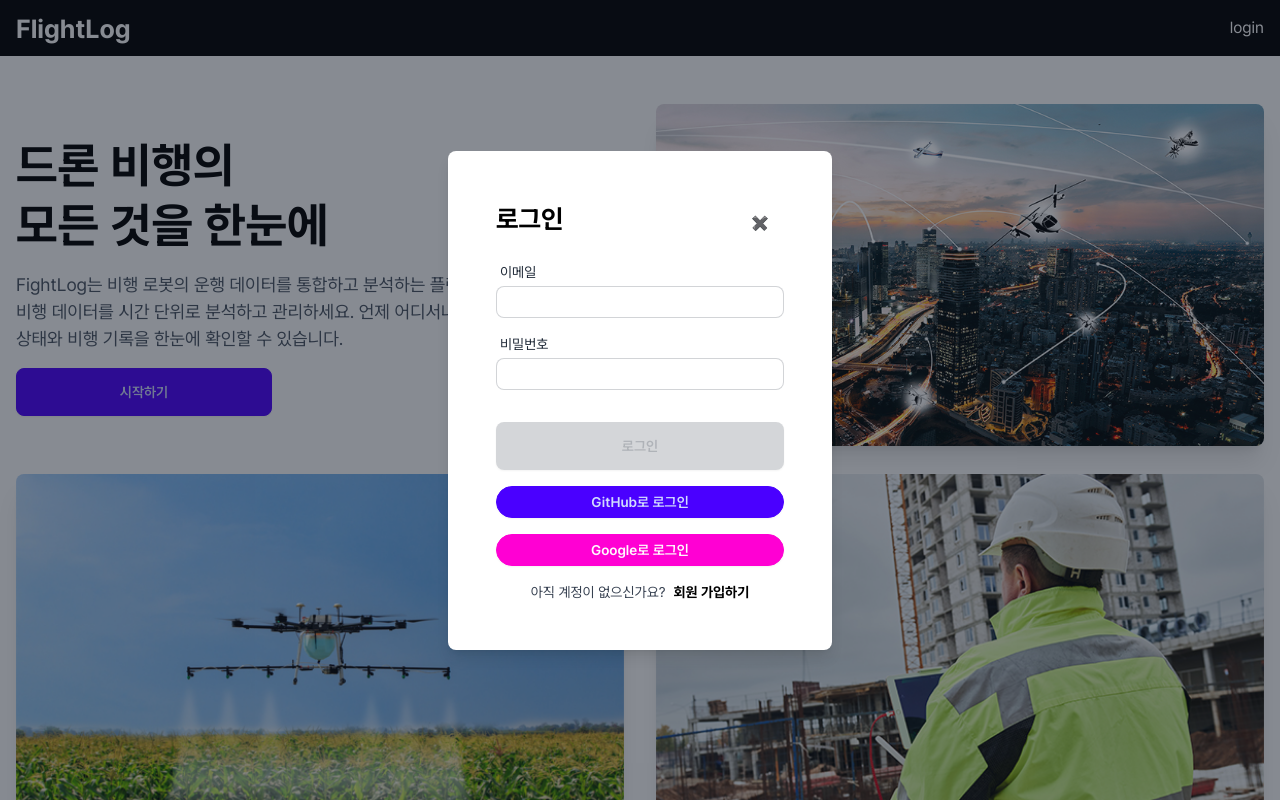
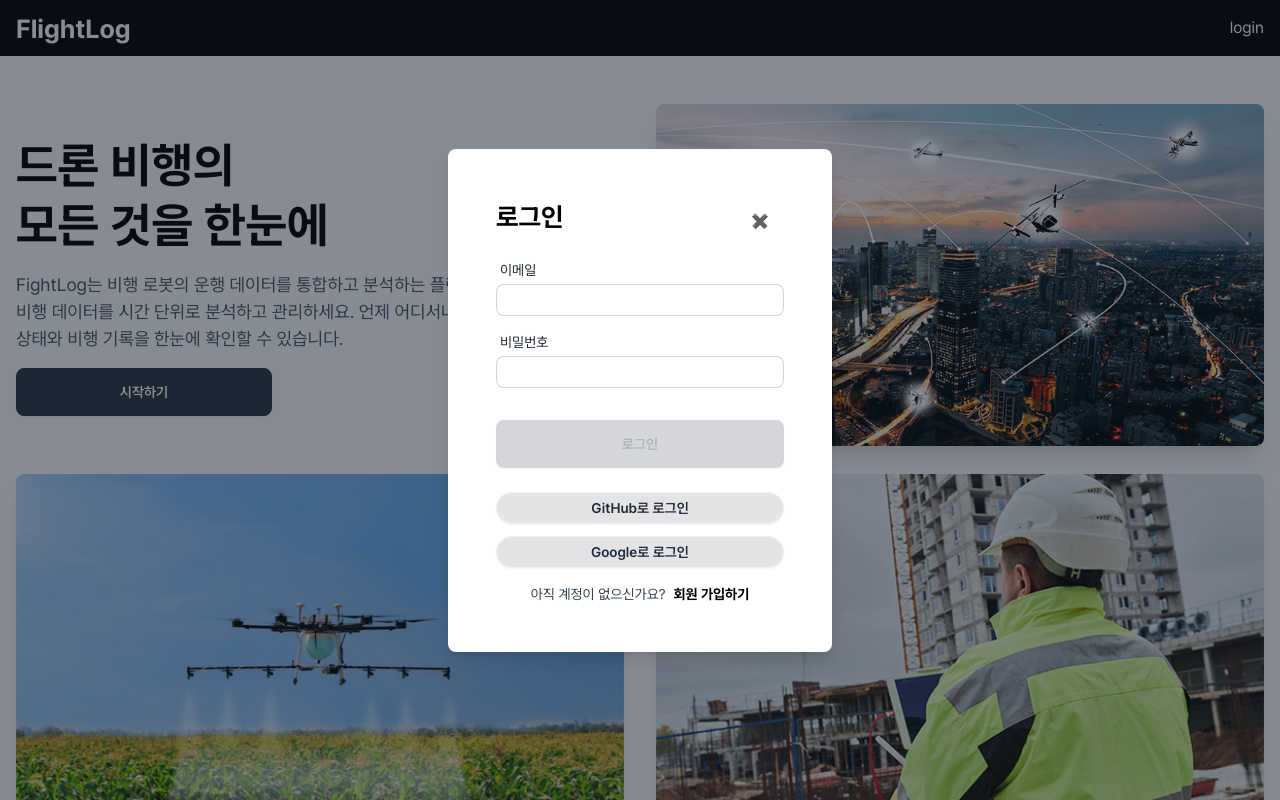
Before and after one commit to ormcamp-fe-3rd/FlightLog, a Next.js app: page / in a window 1280 px wide. Both pictures are taken after a click on the button "login". Shown: the top 800 px of the page. Built offline with nearby package versions, Linux system fonts and the light colour scheme; no server answers; the database is empty.

Commit message:
[design] 버튼 색상 수정

```diff
--- a/src/components/home/LoginContent.tsx
+++ b/src/components/home/LoginContent.tsx
@@ -72,7 +72,7 @@ export default function LoginContent() {
 
         <button
           type="submit"
-          className={`btn mt-8 w-full ${isValid ? "btn-primary" : "btn-disabled"}`}
+          className={`btn mt-8 w-full ${isValid ? "btn-neutral" : "btn-disabled"}`}
           disabled={!isValid}
         >
           로그인
--- a/src/components/home/RegisterContent.tsx
+++ b/src/components/home/RegisterContent.tsx
@@ -62,7 +62,7 @@ export default function RegisterContent() {
         <button
           type="submit"
           className={`btn mt-8 w-full ${
-            isValid ? "btn-primary" : "btn-disabled"
+            isValid ? "btn-neutral" : "btn-disabled"
           }`}
           disabled={!isValid}
         >
--- a/src/components/home/ServiceStart.tsx
+++ b/src/components/home/ServiceStart.tsx
@@ -17,7 +17,7 @@ export default function ServiceStart() {
           </p>
           <Link
             href="/map"
-            className="btn btn-primary btn-wide transition-all hover:scale-[1.02]"
+            className="btn btn-neutral btn-wide text-white transition-all hover:scale-[1.02]"
           >
             시작하기
           </Link>
--- a/src/components/home/SocialLoginButton.tsx
+++ b/src/components/home/SocialLoginButton.tsx
@@ -6,14 +6,14 @@ export default function SocialLoginButton() {
   return (
     <>
       <button
-        className="btn btn-primary btn-sm mt-4 w-full rounded-full"
+        className="btn btn-sm mt-6 w-full rounded-full bg-zinc-200 hover:bg-zinc-300"
         onClick={() => signIn("github")}
       >
         GitHub로 로그인
       </button>
 
       <button
-        className="btn btn-secondary btn-sm mt-4 w-full rounded-full"
+        className="btn btn-sm mt-3 w-full rounded-full bg-zinc-200 hover:bg-zinc-300"
         onClick={() => signIn("google")}
       >
         Google로 로그인
```
